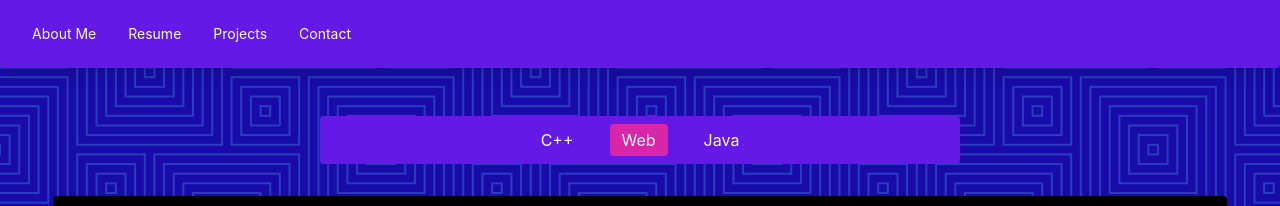
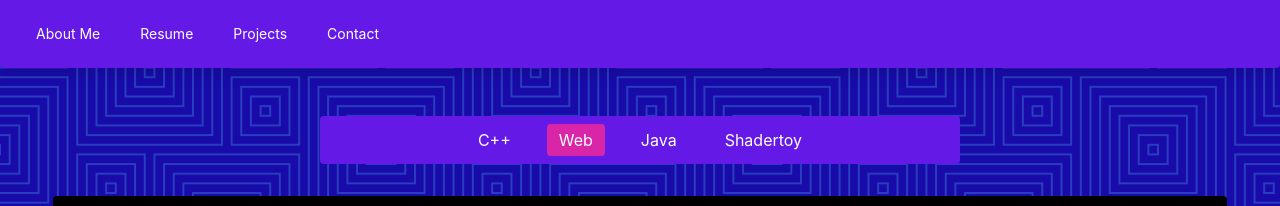
Before and after one commit to MrFiszbi1/Portfolio-Jaafar-Rodgers, a React (Vite) app in the folder vite-project/: page /Projects in a window 1280 px wide. Shown: the top 206 px of the page. Built offline with nearby package versions, Linux system fonts and the light colour scheme.

Commit message:
New tab added
New tab added and CSS changes

```diff
--- a/vite-project/src/assets/css/NavBar.css
+++ b/vite-project/src/assets/css/NavBar.css
@@ -1,4 +1,5 @@
 .navBarItem {
+    @apply mx-1;
     display: flex;
     align-items: center;
 }
--- /dev/null
+++ b/vite-project/src/components/allTabs/ShadertoyTab.tsx
@@ -0,0 +1,9 @@
+const ShadertoyTab = () => {
+    return (
+        <div className="CTab mt-8 bg-black rounded py-2 px-4 w-5/6 m-auto">
+            <p>Shadertoy Tab!! Hurray!!</p>
+            {/* First tab content will go here */}
+        </div>
+    );
+};
+export default ShadertoyTab;
--- a/vite-project/src/components/tabComponent/Tabs.tsx
+++ b/vite-project/src/components/tabComponent/Tabs.tsx
@@ -2,6 +2,7 @@ import { useState } from "react";
 import CTab from "../allTabs/CTab.tsx";
 import JavaTab from "../allTabs/JavaTab.tsx";
 import WebTab from "../allTabs/WebTab.tsx";
+import ShadertoyTab from "../allTabs/ShadertoyTab.tsx";
 const Tabs = () => {
     const [activeTab, setActiveTab] = useState("WebTab");
 
@@ -18,6 +19,12 @@ const Tabs = () => {
         // update the state to WebTab
         setActiveTab("WebTab");
     };
+
+    const handleShadertoyTab = () => {
+        // update the state to WebTab
+        setActiveTab("ShadertoyTab");
+    };
+
 
     return (
         <div>
@@ -42,12 +49,19 @@ const Tabs = () => {
                     >
                         Java
                     </li>
+                    <li
+                        className={`tabButton ${activeTab === "ShadertoyTab" ? "active" : "tabButton"}`}
+                        onClick={handleShadertoyTab}
+                    >
+                        Shadertoy
+                    </li>
                 </ul>
             </div>
             <div>
                 {activeTab === "CTab" ? <CTab/> : null}
                 {activeTab === "JavaTab" ? <JavaTab/> : null}
                 {activeTab === "WebTab" ? <WebTab/> : null}
+                {activeTab === "ShadertoyTab" ? <ShadertoyTab/> : null}
             </div>
         </div>
     );
```
